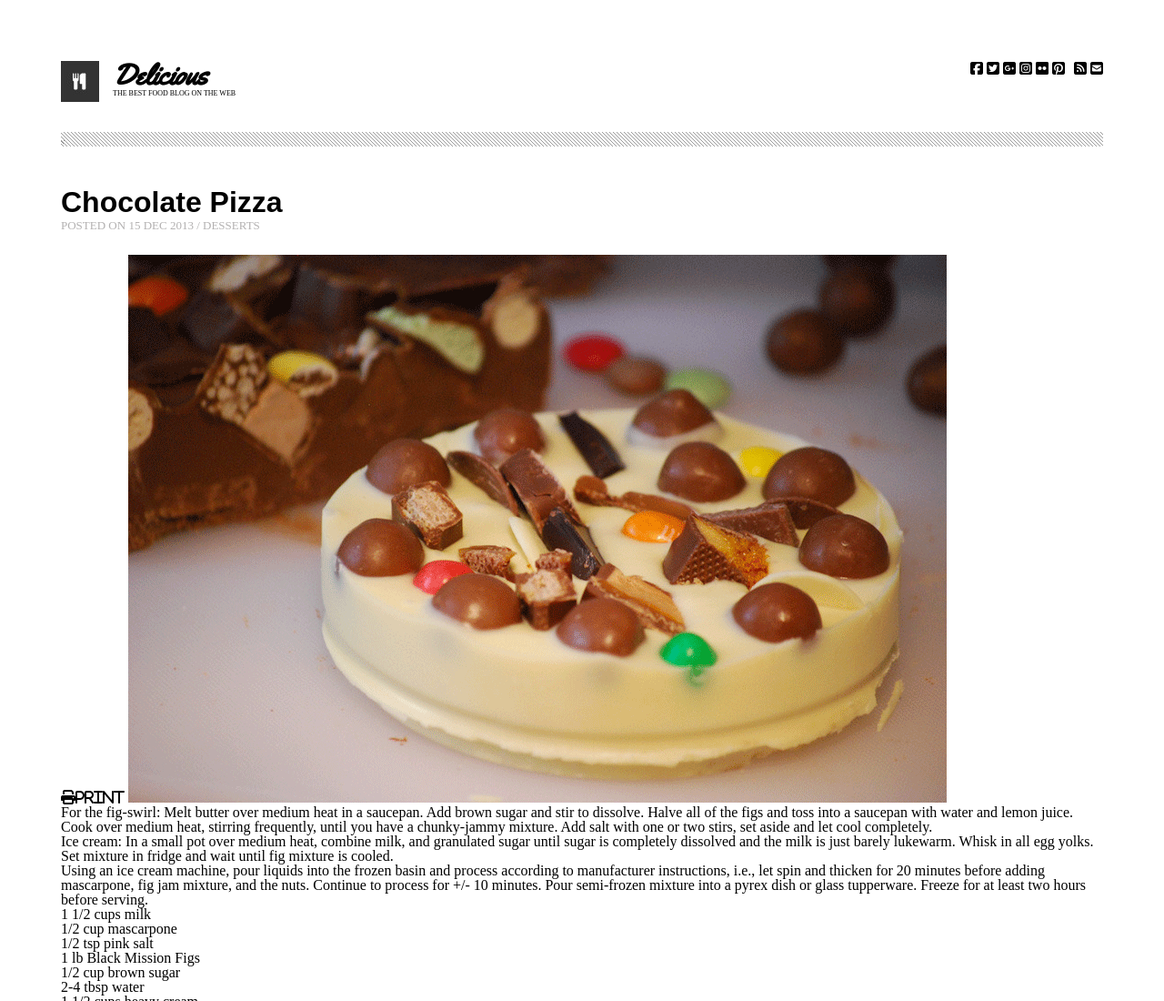
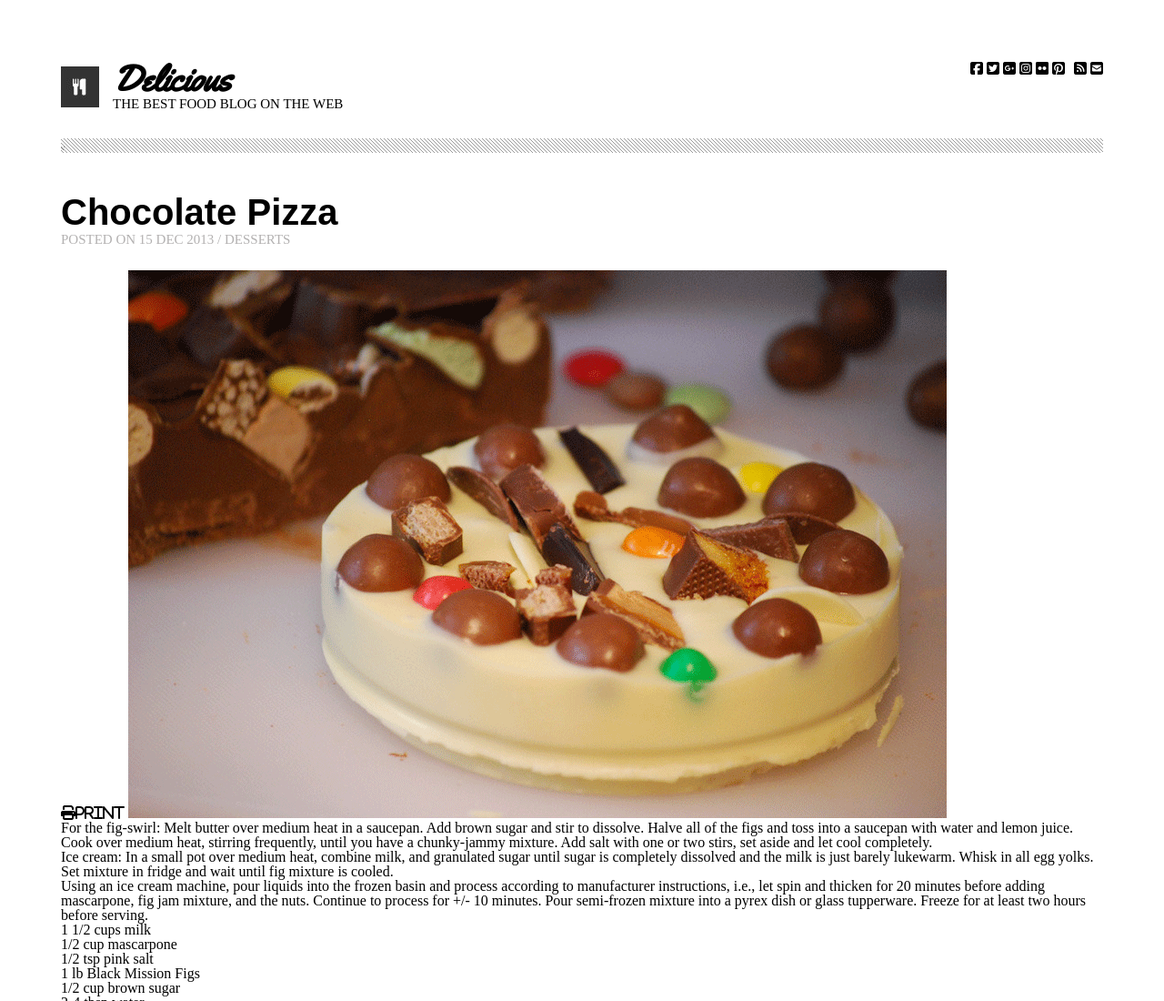
Before and after one commit to bran2miz/chocolate-pizza, a plain HTML site: page index.html in a window 1280 px wide. Shown: the top 1100 px of the page at 91% size. Drawn offline with Linux system fonts and the light colour scheme.

Commit message:
added new css

```diff
--- a/css/style.css
+++ b/css/style.css
@@ -15,6 +15,7 @@ header {
 
 .forkimg {
   margin-right: 15px;
+  margin-top: 6px;
 }
 
 .title-bar {
@@ -27,13 +28,13 @@ header {
 }
 
 #blogStart {
-  font-size: xx-large;
+  font-size: 40px;
   font-family: 'Yellowtail', cursive;
   font-weight: bolder;
 }
 
 #blogStartTag {
-    font-size: 8px;
+    font-size: 15px;
     text-transform: uppercase;
 }
 
@@ -53,7 +54,7 @@ header {
 }
 
 h1 {
-    font-size:xx-large;
+    font-size:40px;
     font-weight: bold;
     font-family:Arial, Helvetica, sans-serif;
 }
@@ -61,7 +62,7 @@ h1 {
 #subhead {
   color:rgb(179, 177, 177);
   text-transform: uppercase;
-  font-size: small;
+  font-size: 15px;
   margin-top:3px;
 }
 
```
